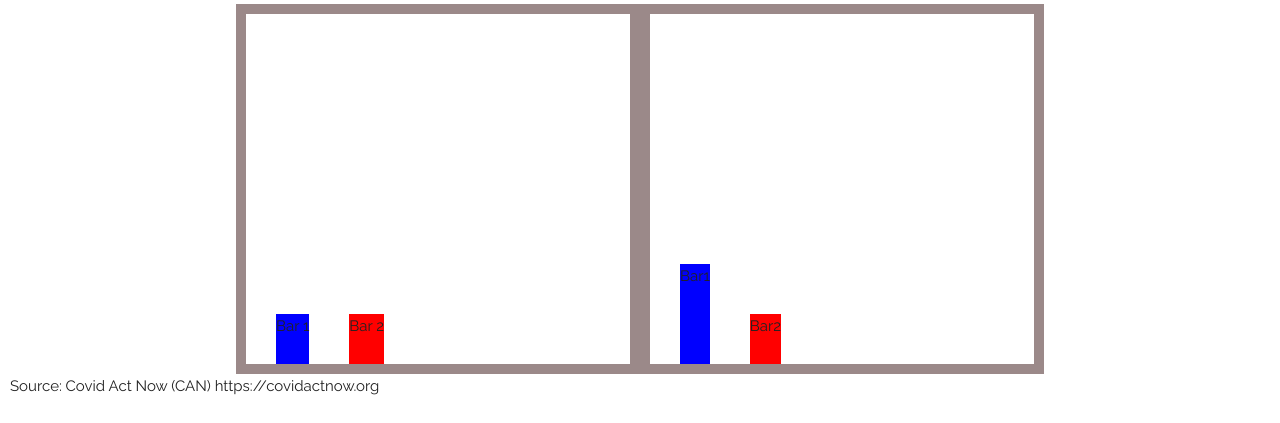
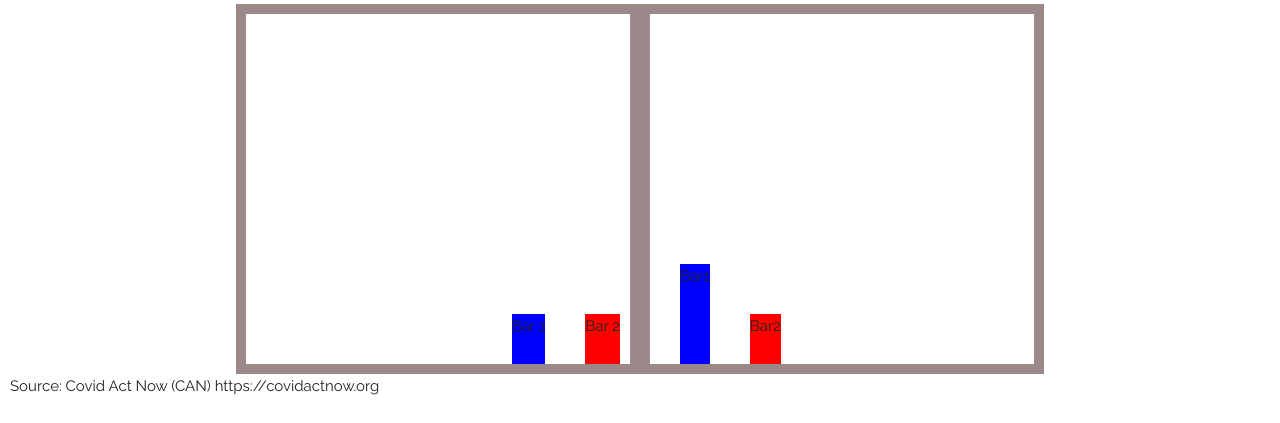
Before and after one commit to brandonswansfeger/Project-1, a PHP site: page / in a window 1280 px wide. Shown: the part 492-915 px from the top of the page. Run offline with PHP 8.4, Linux system fonts and the light colour scheme.

Commit message:
revised chart 1 layout

```diff
--- a/css/style.css
+++ b/css/style.css
@@ -172,6 +172,7 @@ div.bars1section {
     align-items: flex-end;
     border: 10px solid rgb(155, 137, 137);
     height: 350px;
+    justify-content: right;
 }
 
 div.bars2section {
```
